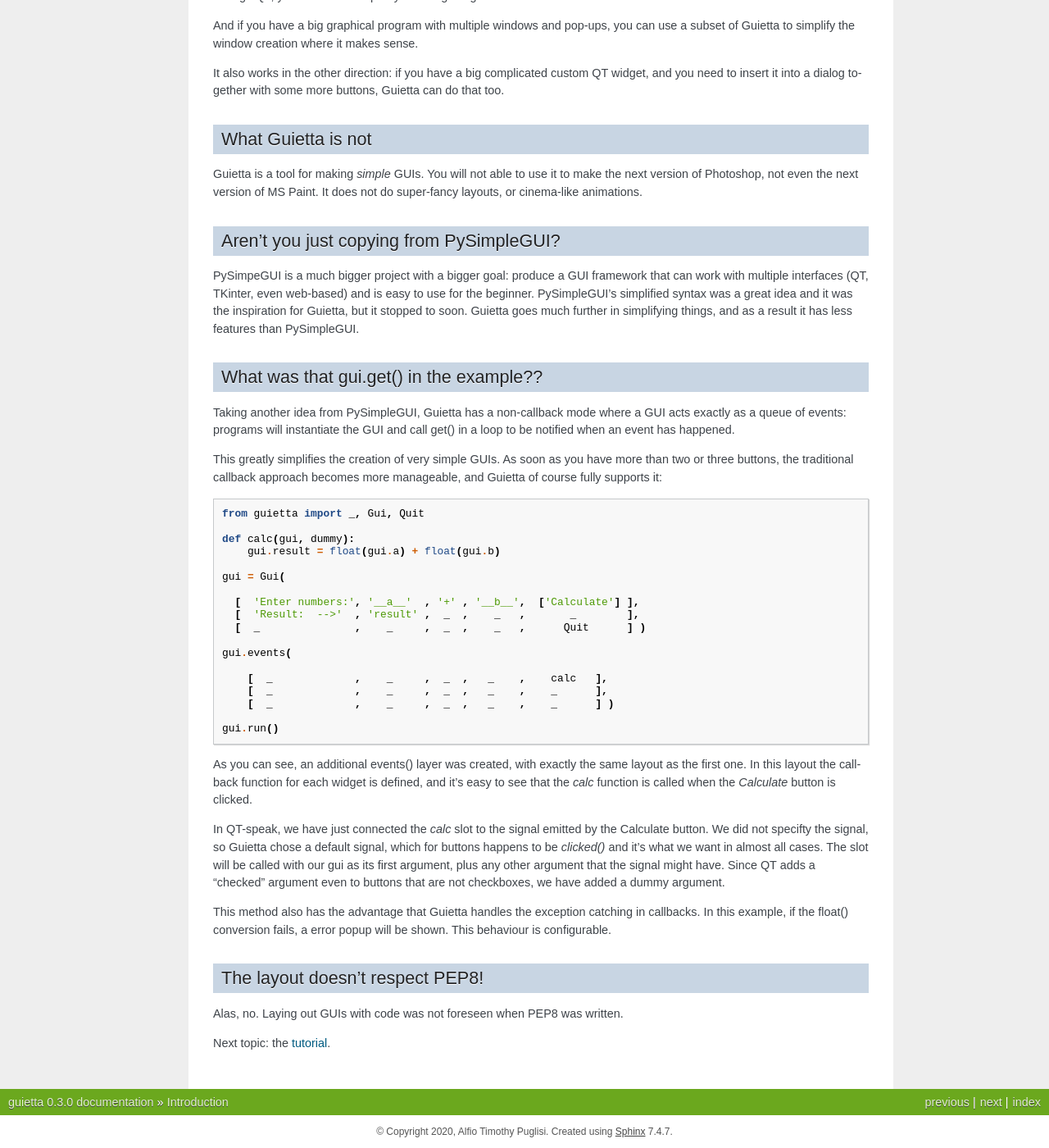
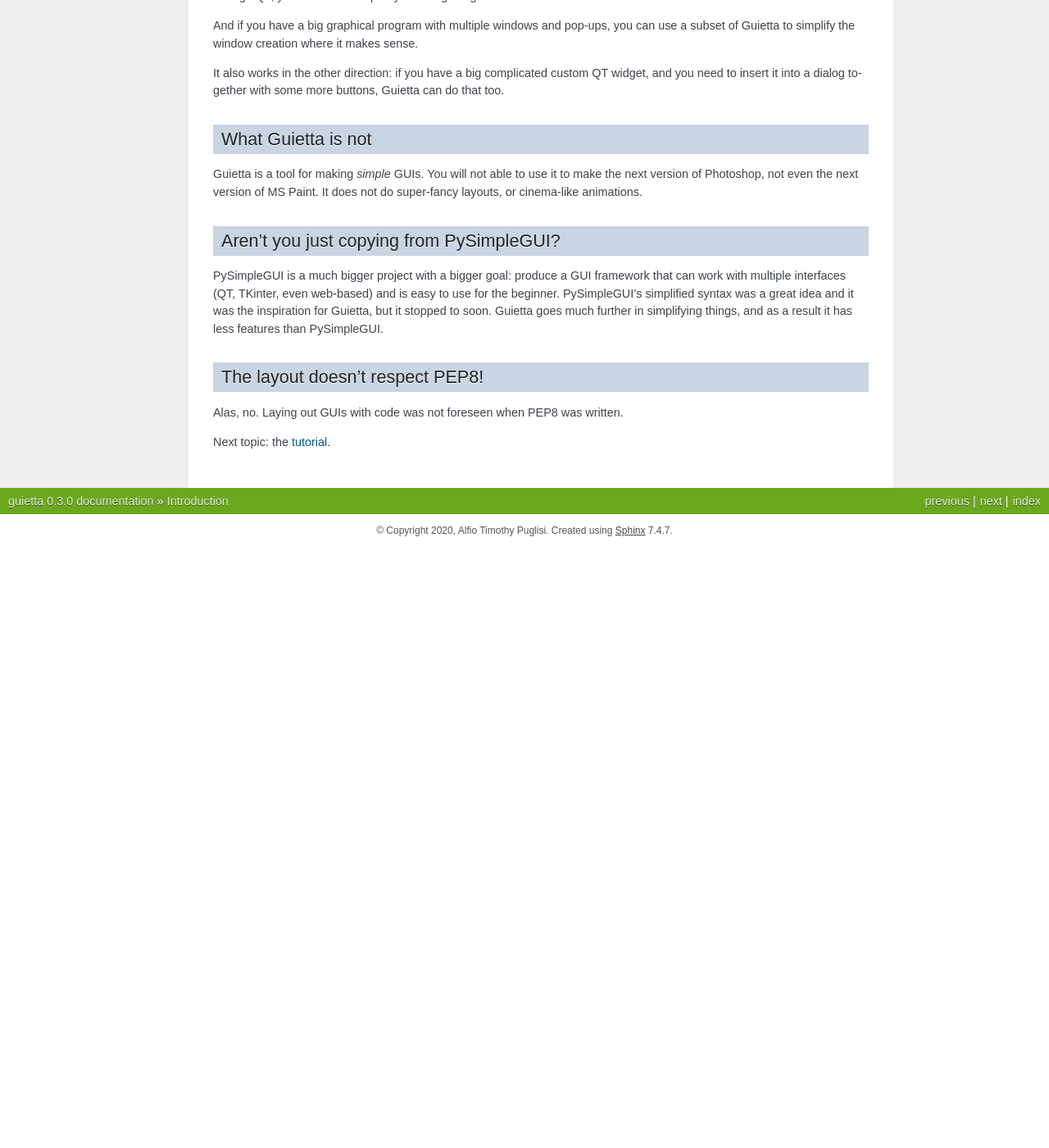
Before and after one commit to alfiopuglisi/guietta, a Sphinx documentation site: the page built from docs/intro.rst, in a window 1280 px wide and 1400 px high, scrolled down 1344 px. Shown: the whole window at 82% size. Built offline with Sphinx 7.4.7, drawn with Linux system fonts in a browser that asks for light colours; after the commit the page ends 2011 px from its top, so only the background shows below that; some of the changed text lies outside the part shown.

Commit message:
updated docs

```diff
--- a/docs/index.rst
+++ b/docs/index.rst
@@ -15,7 +15,7 @@
     )
 
     with gui.Calculate:
-        gui.result = float(gui.num1) + float(gui.num2)
+        gui.result = float(gui.a) + float(gui.b)
 
     gui.run()
 
--- a/docs/internals.rst
+++ b/docs/internals.rst
@@ -53,7 +53,7 @@
 built. We cannot use real properties, because these are class attributes
 and they would be shared between instances. Instead, there is a
 dictionary *self._fake_properties* which contains a mapping from property
-name to a pair of get/set functions (a namedtuple is used as a container
+name to a pair of get/set functions (a namedtuple is used for the pair
 in order to have nice methods names). These methods are set to the ones
 appropriate for the widget type at construction time.
 
--- a/docs/intro.rst
+++ b/docs/intro.rst
@@ -92,60 +92,12 @@
 Aren't you just copying from PySimpleGUI?
 -----------------------------------------
 
-PySimpeGUI is a much bigger project with a bigger goal: produce a
+PySimpleGUI is a much bigger project with a bigger goal: produce a
 GUI framework that can work with multiple interfaces (QT, TKinter, even
 web-based) and is easy to use for the beginner. PySimpleGUI's simplified
 syntax was a great idea and it was the inspiration for Guietta,
 but it stopped to soon. Guietta goes much further in simplifying things,
 and as a result it has less features than PySimpleGUI.
-
-What was that gui.get() in the example??
-----------------------------------------
-Taking another idea from PySimpleGUI, Guietta has a non-callback mode
-where a GUI acts exactly as a queue of events: programs will instantiate
-the GUI and call get() in a loop to be notified when an event has happened.
-
-This greatly simplifies the creation of very simple GUIs. As soon as
-you have more than two or three buttons, the traditional callback approach
-becomes more manageable, and Guietta of course fully supports it::
-
-
-    from guietta import _, Gui, Quit
-
-    def calc(gui, dummy):
-        gui.result = float(gui.a) + float(gui.b)
-
-    gui = Gui(
-
-      [  'Enter numbers:', '__a__'  , '+' , '__b__',  ['Calculate'] ],
-      [  'Result:  -->'  , 'result' ,  _  ,    _   ,       _        ],
-      [  _               ,    _     ,  _  ,    _   ,      Quit      ] )
-
-    gui.events(
-
-        [  _             ,    _     ,  _  ,   _    ,    calc   ],
-        [  _             ,    _     ,  _  ,   _    ,    _      ],
-        [  _             ,    _     ,  _  ,   _    ,    _      ] )
-
-    gui.run()
-
-As you can see, an additional events() layer was created, with exactly
-the same layout as the first one. In this layout the callback function
-for each widget is defined, and it's easy to see that the *calc*
-function is called when the *Calculate* button is clicked.
-
-In QT-speak, we have just connected the *calc* slot to the signal
-emitted by the Calculate button. We did not specifty the signal, so Guietta
-chose a default signal, which for buttons happens to be *clicked()* and it's
-what we want in almost all cases. The slot will be called with our gui
-as its first argument, plus any other argument that the signal might have.
-Since QT adds a "checked" argument even to buttons that are not checkboxes,
-we have added a dummy argument.
-
-This method also has the advantage that Guietta handles the exception
-catching in callbacks. In this example, if the float() conversion fails,
-a error popup will be shown. This behaviour is configurable.
-
 
 The layout doesn't respect PEP8!
 --------------------------------
```
Also changed, not shown: docs/tutorial.rst (+247 -163 lines).
